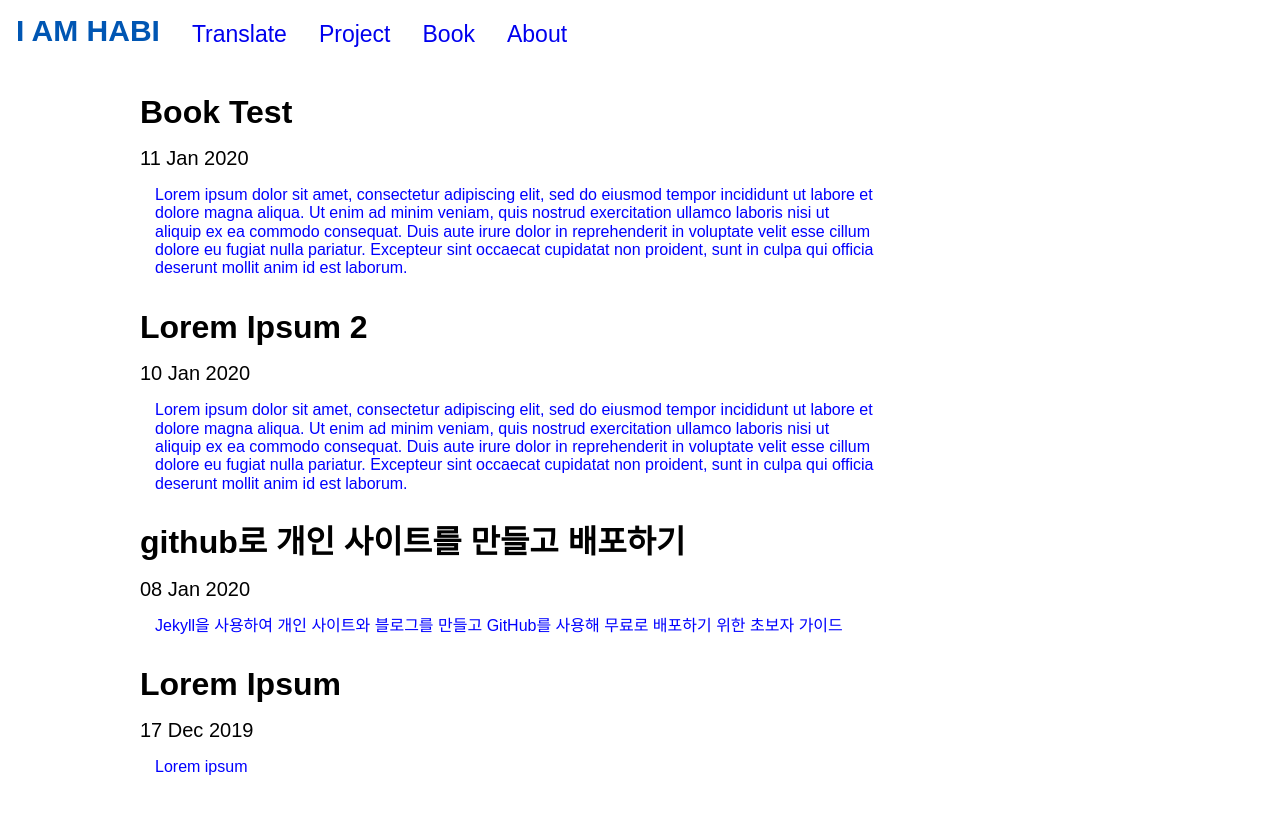
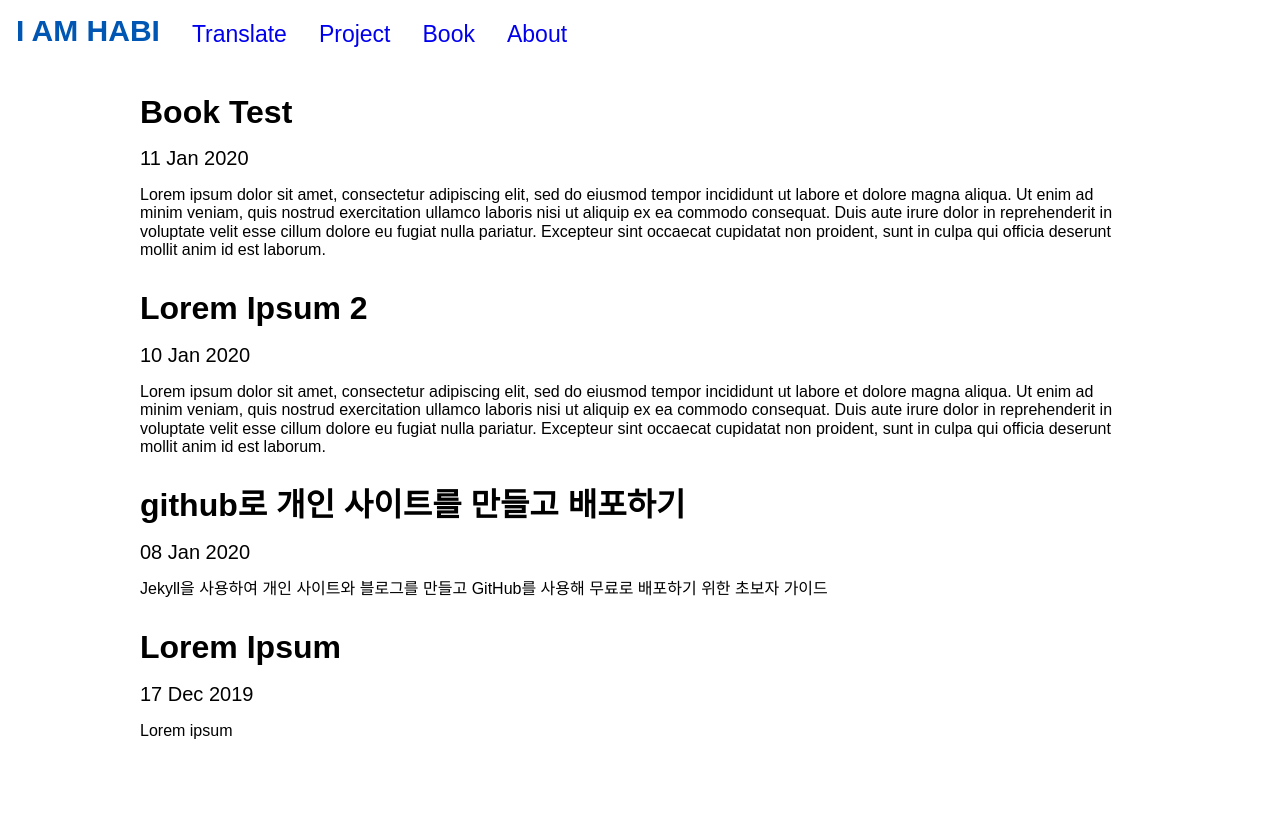
Before and after one commit to iamhabi/iamhabi.github.io, a Jekyll site: the page built from index.html, in a window 1280 px wide. Shown: the top 814 px of the page. Built offline with Jekyll 4.4.1, drawn with Linux system fonts in a browser that asks for light colours.

Commit message:
responsive

```diff
--- a/css/main.css
+++ b/css/main.css
@@ -35,8 +35,6 @@ div.gallery {
     max-width: 1000px;
     margin: auto;
 }
-
-.post_excerpt { color: blue; }
 
 .date { margin-top:1rem; margin-bottom: 1rem; font-size: 20px; }
 
--- a/index.html
+++ b/index.html
@@ -14,7 +14,7 @@ title: iamhabi
         <div class="date">
             <p class="date">{{ post.date | date_to_string }}</p>
         </div>
-        <div class="col-9 col-s-12 post_excerpt">
+        <div class="post_excerpt">
             <p>{{ post.excerpt }}</p>
         </div>
 
```
